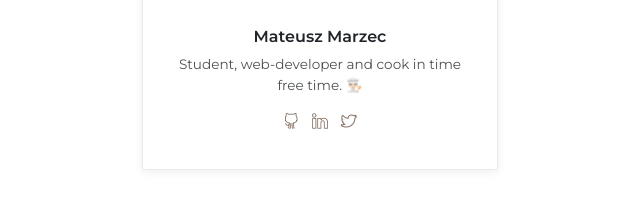
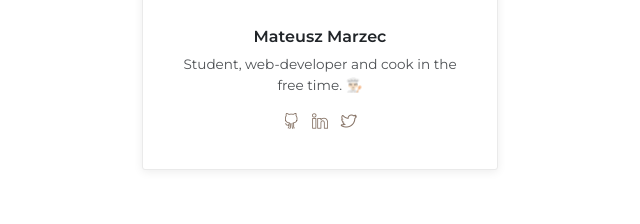
Before and after one commit to MateMarzec/StudentCookBook, a plain HTML site: page about-me.html in a window 1280 px wide. Shown: the part 800-1024 px from the top of the page, 320-960 px from the left. Drawn offline with Linux system fonts and the light colour scheme; some packages are replaced by stand-ins of ours; a script that the page names is missing.

Commit message:
Spelling correct

```diff
--- a/about-me.html
+++ b/about-me.html
@@ -47,7 +47,7 @@
                         <div class="card text-center clean-card"><img class="card-img-top w-100 d-block" src="assets/img/5A794BEE-C666-46E0-B7E8-5ABB48A50C0D.jpg">
                             <div class="card-body info">
                                 <h4 class="card-title">Mateusz Marzec<br></h4>
-                                <p class="card-text">Student, web-developer and cook in time free time. 👨🏻‍🍳</p>
+                                <p class="card-text">Student, web-developer and cook in the free time. 👨🏻‍🍳</p>
                                 <div class="icons"><a href="https://github.com/MateMarzec"><i class="icon-social-github" style="color: #5c4230;"></i></a><a href="https://www.linkedin.com/in/matemarzec/"><i class="icon-social-linkedin" style="color: #5c4230;"></i></a><a href="https://twitter.com/MVRZEC"><i class="icon-social-twitter" style="color: #5c4230;"></i></a></div>
                             </div>
                         </div>
```
